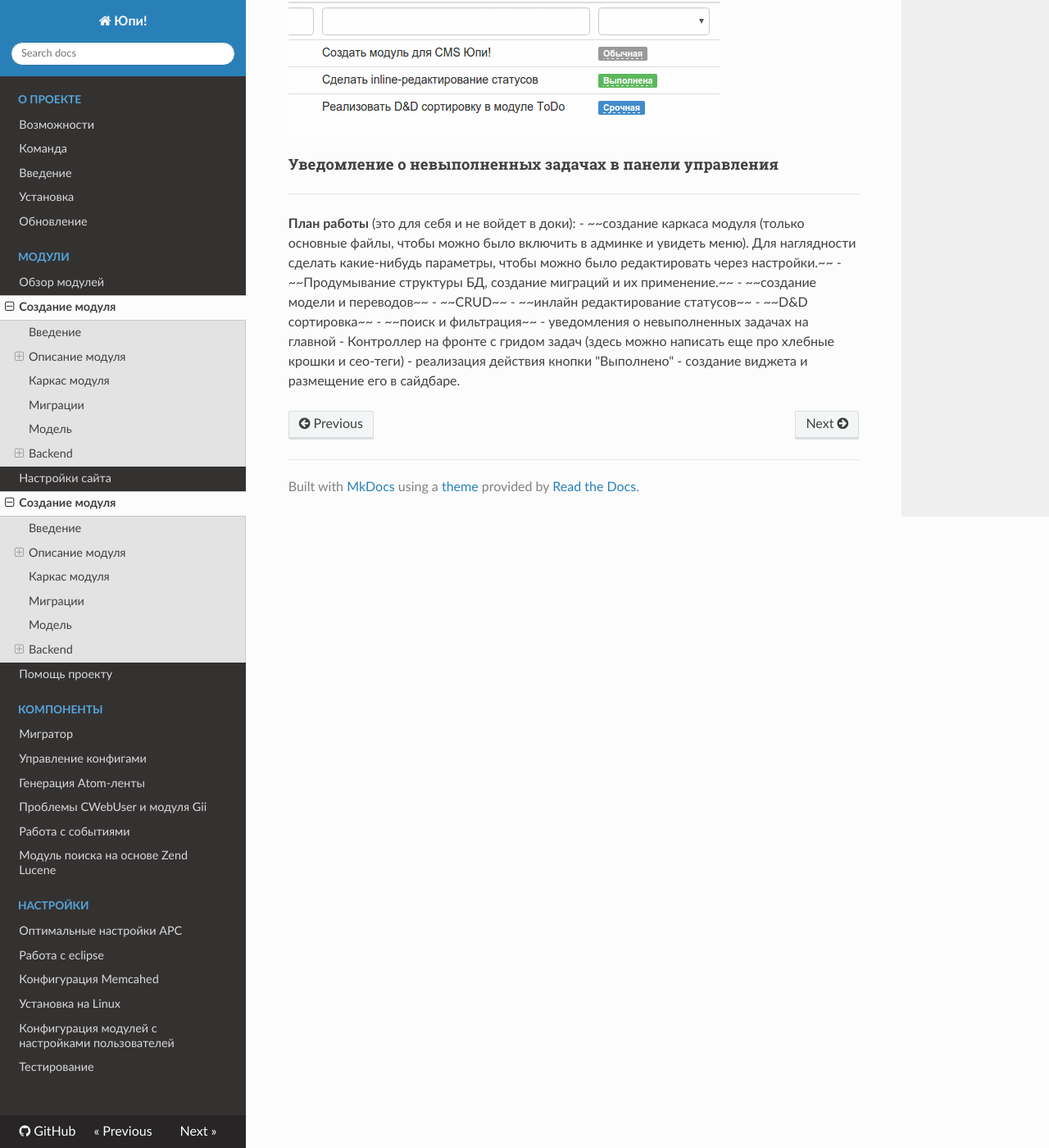
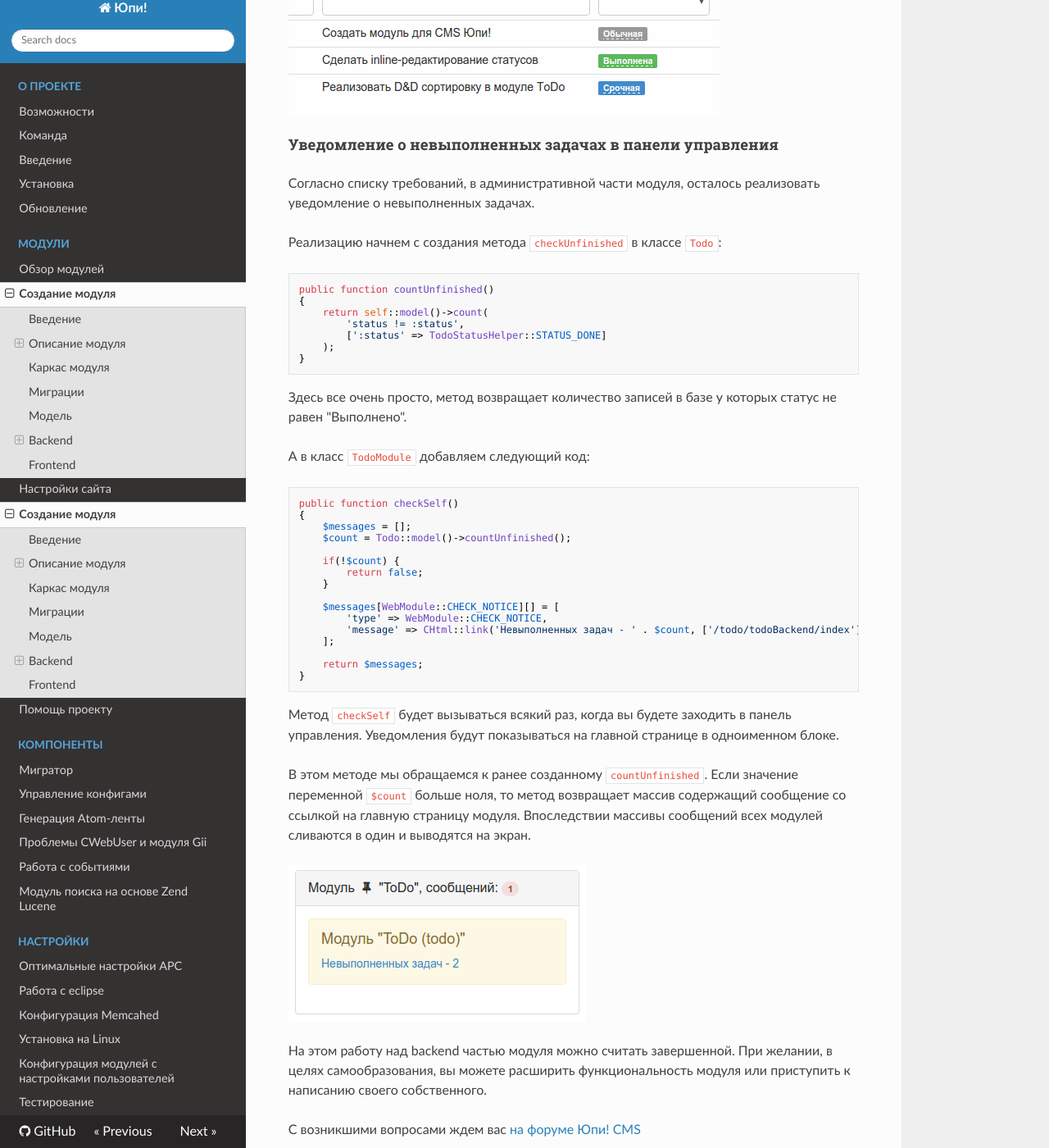
Before and after one commit to amyLabs/yupe-guides, an MkDocs documentation site: the page built from docs/module-create.md, in a window 1280 px wide and 1400 px high, scrolled down 18376 px. Shown: the whole window at 82% size. Built offline with MkDocs 1.6.1, drawn with Linux system fonts in a browser that asks for light colours; nearby versions of some CDN libraries; old or Windows-style settings are respelled for this version of MkDocs; some of the changed text lies outside the part shown.

Commit message:
Уведомления о невыполненных задачах в панели управления

````diff
--- a/docs/module-create.md
+++ b/docs/module-create.md
@@ -751,6 +751,57 @@
 ![Модуль ToDo. D&D сортировка](img/yupe-module-9.gif)
 
 #### Уведомление о невыполненных задачах в панели управления
+Согласно списку требований, в административной части модуля, осталось реализовать уведомление о невыполненных задачах.
+
+Реализацию начнем с создания метода `checkUnfinished` в классе `Todo`:
+
+```php
+public function countUnfinished()
+{
+    return self::model()->count(
+        'status != :status',
+        [':status' => TodoStatusHelper::STATUS_DONE]
+    );
+}
+```
+
+Здесь все очень просто, метод возвращает количество записей в базе у которых статус не равен "Выполнено".
+
+А в класс `TodoModule` добавляем следующий код:
+
+```php
+public function checkSelf()
+{
+    $messages = [];
+    $count = Todo::model()->countUnfinished();
+
+    if(!$count) {
+        return false;
+    }
+
+    $messages[WebModule::CHECK_NOTICE][] = [
+        'type' => WebModule::CHECK_NOTICE,
+        'message' => CHtml::link('Невыполненных задач - ' . $count, ['/todo/todoBackend/index']),
+    ];
+
+    return $messages;
+}
+```
+
+Метод `checkSelf` будет вызываться всякий раз, когда вы будете заходить в панель управления. Уведомления будут показываться на главной странице в одноименном блоке.
+
+В этом методе мы обращаемся к ранее созданному `countUnfinished`. Если значение переменной `$count` больше ноля, то метод возвращает массив содержащий сообщение со ссылкой на главную страницу модуля. Впоследствии массивы сообщений всех модулей сливаются в один и выводятся на экран.
+
+![Модуль ToDo. Уведомления.](img/yupe-module-10.png)
+
+На этом работу над backend частью модуля можно считать завершенной. При желании, в целях самообразования, вы можете расширить функциональность модуля или приступить к написанию своего собственного.
+
+С возникшими вопросами ждем вас [на форуме Юпи! CMS](http://talk.yupe.ru/)
+
+[Код раздела на GitHub](https://github.com/sabian/yupe-todo/commit/39d5032b30ddf6229c506a2787983ff25cf501ae)
+
+## Frontend
+
 
 
 -----------
````
Also changed, not shown: other parts of docs/module-create.md (+2 -2 lines), docs/img/yupe-module-10.png (added).
